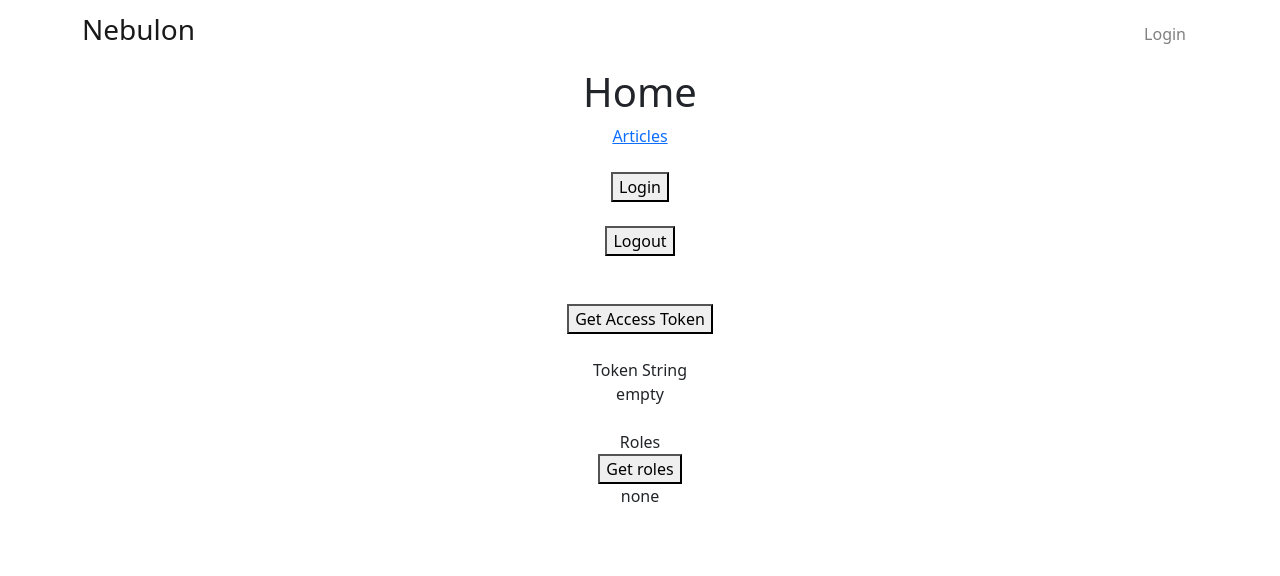
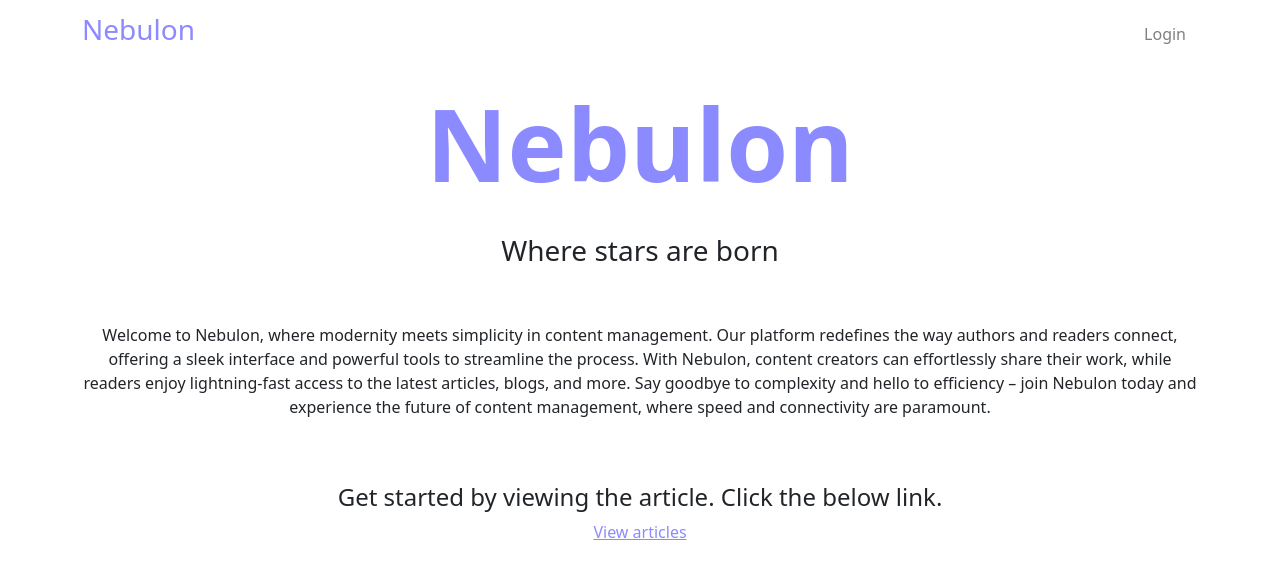
Before and after one commit to RavinduLa/nebulon-frontend, a React (Create React App) app: page / in a window 1280 px wide. Shown: the top 576 px of the page. Built offline with nearby package versions, Linux system fonts and the light colour scheme.

Commit message:
Added and styled content of Home, AuthorDashboard, 404 error page and navbar.

```diff
--- a/src/App.js
+++ b/src/App.js
@@ -4,7 +4,7 @@ import React from "react";
 import {BrowserRouter as Router, Navigate, Routes, Route} from "react-router-dom";
 
 
-import Home from "./pages/home/Home";
+import HomePrev from "./pages/home/HomePrev";
 import MainNavbar from "./components/navbars/MainNavbar";
 import LoginNeeded from "./pages/error/LoginNeeded";
 import NoPermission from "./pages/error/NoPermission";
@@ -18,6 +18,7 @@ import ArticleDetailAuthorPreview from "./pages/articles/ArticleDetailAuthorPrev
 import EditArticle from "./pages/articles/EditArticle";
 import Error404 from "./pages/error/Error404";
 import AuthorDashboard from "./pages/dashboard/AuthorDashboard";
+import Home from "./pages/home/Home";
 
 function App() {
   return (
@@ -26,6 +27,7 @@ function App() {
           <MainNavbar />
         <Routes>
           <Route exact path="/" element={<Home/>} />
+          <Route exact path="/home-prev" element={<HomePrev/>} />
 
             {/*Authenticated and Authorization*/}
             <Route path={"/login-needed"} element={<LoginNeeded/>} />
--- a/src/components/navbars/MainNavbar.jsx
+++ b/src/components/navbars/MainNavbar.jsx
@@ -8,6 +8,7 @@ import {useAuth0} from "@auth0/auth0-react";
 import {userEmailString, userAccessTokenString, userLoginStatusString} from "../../constants/UserConstants";
 import {Button, Container, Nav, Navbar, NavDropdown} from "react-bootstrap";
 import {Link} from "react-router-dom";
+import {confirmAlert} from "react-confirm-alert";
 
 function MainNavbar(props) {
     const {loginWithRedirect, logout, user, isAuthenticated, isLoading, getAccessTokenSilently, handleRedirectCallback} = useAuth0();
@@ -73,10 +74,41 @@ function MainNavbar(props) {
         await setLoginStatusToSessionStorage(false);
     }
 
+    const requestLogout = async () => {
+        confirmAlert({
+            title: "Logout",
+            message: "Do you want to logout?",
+            buttons: [
+                {
+                    label:"Logout",
+                    onClick: logoutUser
+                },
+                {
+                    label: "Cancel",
+
+                }
+            ]
+        });
+    }
+
+    const navigateToAuthorDashbaord = () => {
+        window.location = `/author-dashboard`;
+    }
+
+    const navbarBrandStyle = {
+        color : '#8C8AFF',
+        fontWeight: 'bold',
+    }
+
+    const emailDropDownStyle = {
+        color : '#8C8AFF',
+        fontSize: '13px',
+    }
+
     return(
         <Navbar collapseOnSelect expand="lg">
             <Container>
-                <Link to={'/'} className={'navbar-brand'}><h3>Nebulon</h3></Link>
+                <Link to={'/'} style={navbarBrandStyle} className={'navbar-brand'}><h3>Nebulon</h3></Link>
                 <Navbar.Toggle aria-controls="responsive-navbar-nav"/>
                 <Navbar.Collapse id="responsive-navbar-nav">
                     <Nav className="me-auto"></Nav>
@@ -84,8 +116,10 @@ function MainNavbar(props) {
                         {
                             isAuthenticated ? (
                                 <NavDropdown title={user.name}>
-                                    <NavDropdown.Item>{user.email}</NavDropdown.Item>
-                                    <NavDropdown.Item onClick={ logoutUser }>Logout</NavDropdown.Item>
+                                    <NavDropdown.Item onClick={navigateToAuthorDashbaord}>Dashboard</NavDropdown.Item>
+                                    {/*<NavDropdown.Item style={emailDropDownStyle}>{user.email}</NavDropdown.Item>*/}
+
+                                    <NavDropdown.Item onClick={ requestLogout }>Logout</NavDropdown.Item>
                                 </NavDropdown>
                                 )
                                 :
--- a/src/pages/dashboard/AuthorDashboard.jsx
+++ b/src/pages/dashboard/AuthorDashboard.jsx
@@ -1,11 +1,18 @@
 import {Component} from "react";
 import CheckAuth from "../../services/CheckAuth";
+import {Link} from "react-router-dom";
 
 class AuthorDashboard extends Component{
     render() {
         return(
             <div>
                 <h1>Dashboard</h1>
+                <div>
+                    <p>Welcome to your dashboard! This iw where you can access and manage all your articles.</p>
+                </div>
+                <br />
+                <br />
+                <Link to={'/view-articles-author'}>View your articles</Link>
             </div>
         );
     }
--- a/src/pages/error/Error404.jsx
+++ b/src/pages/error/Error404.jsx
@@ -1,10 +1,20 @@
+/*
+* @Author = A.M.W.W.R.L. Wataketiya (MS2346644)
+* The 404 error page
+* */
 import {Component} from "react";
 
 class Error404 extends Component{
+    heroStyle = {
+        color : '#8C8AFF',
+        fontWeight: 'bold',
+        fontSize: '100px',
+    }
+
     render() {
         return(
             <div>
-                <h1>404</h1>
+                <h1 style={this.heroStyle}>404</h1>
                 <h2>We could not find the page you are looking for</h2>
             </div>
         );
--- a/src/pages/home/Home.jsx
+++ b/src/pages/home/Home.jsx
@@ -1,27 +1,51 @@
-import React, {Component} from "react";
-import LoginButton from "../../components/authentication/LoginButton";
-import LogoutButton from "../../components/authentication/LogoutButton";
-import Profile from "../../components/authentication/Profile";
-import TokenInfo from "../../components/authentication/TokenInfo";
+/*
+* @Author = A.M.W.W.R.L. Wataketiya (MS2346644)
+* The home page
+* */
+
+import {Component} from "react";
 import {Link} from "react-router-dom";
 
-class Home extends Component {
+class Home extends Component{
+    heroStyle = {
+        color : '#8C8AFF',
+        fontWeight: 'bold',
+        fontSize: '100px',
+    }
+
+    viewArticlesLinkStyle = {
+        color : '#8C8AFF',
+    }
+
     render() {
-        return (
+        return(
             <div>
-                <h1>Home</h1>
-                <Link to={'/articles-main'}>Articles</Link>
-                <br />
-                <br />
-                <LoginButton />
+                <div style={this.heroStyle}>
+                    <p>Nebulon</p>
+                </div>
+                <div>
+                    <h3>Where stars are born</h3>
+                </div>
                 <br/>
                 <br/>
-                <LogoutButton />
-                <br/>
-                <br/>
-                <Profile />
-                <br/>
-                <TokenInfo />
+                <div className={'container'}>
+                    <p>
+                        Welcome to Nebulon, where modernity meets simplicity in content management.
+                        Our platform redefines the way authors and readers connect, offering a sleek interface
+                        and powerful tools to streamline the process. With Nebulon, content creators can effortlessly share
+                        their work, while readers enjoy lightning-fast access to the latest articles, blogs, and more.
+                        Say goodbye to complexity and hello to efficiency – join Nebulon today and experience
+                        the future of content management, where speed and connectivity are paramount.
+                    </p>
+
+                    <br />
+                    <br />
+
+                    <h4>Get started by viewing the article. Click the below link.</h4>
+
+                    <Link style={this.viewArticlesLinkStyle} to={'/view-articles'}>View articles</Link>
+
+                </div>
             </div>
         );
     }
--- /dev/null
+++ b/src/pages/home/HomePrev.jsx
@@ -0,0 +1,30 @@
+import React, {Component} from "react";
+import LoginButton from "../../components/authentication/LoginButton";
+import LogoutButton from "../../components/authentication/LogoutButton";
+import Profile from "../../components/authentication/Profile";
+import TokenInfo from "../../components/authentication/TokenInfo";
+import {Link} from "react-router-dom";
+
+class HomePrev extends Component {
+    render() {
+        return (
+            <div>
+                <h1>Home</h1>
+                <Link to={'/articles-main'}>Articles</Link>
+                <br />
+                <br />
+                <LoginButton />
+                <br/>
+                <br/>
+                <LogoutButton />
+                <br/>
+                <br/>
+                <Profile />
+                <br/>
+                <TokenInfo />
+            </div>
+        );
+    }
+}
+
+export default HomePrev;
```
